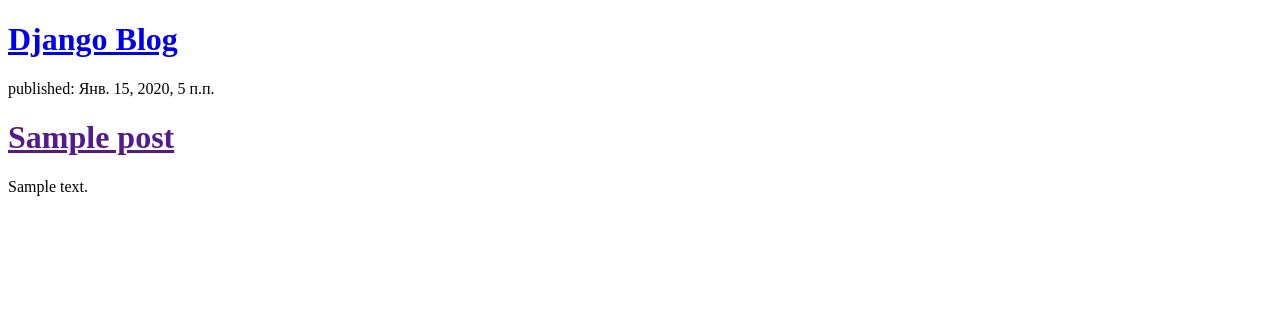
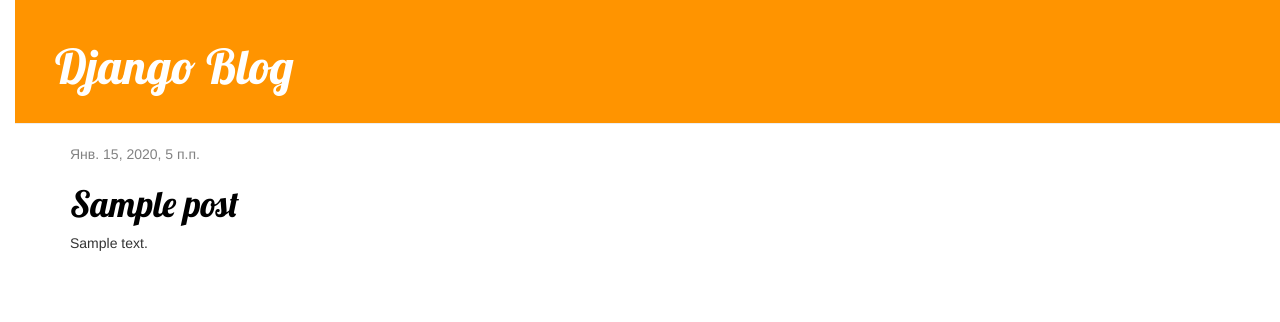
Before and after one commit to salmSibmailCom/my-first-blog, a Django app: template 1/blog/templates/blog/post_list.html in a window 1280 px wide. Shown: the top 322 px of the page. Run offline with Django 3.2, Linux system fonts and the light colour scheme; the template is opened without the code that fills it: values that come from a table or form of the project are taken from there, others are empty; tables that the repository leaves empty hold one stand-in row (values such as "Sample post"); some libraries are stand-ins or nearby versions.

Commit message:
change 'правка шаблона + делаем басе+ шаблоны для конкретных записей блока' for this site

```diff
--- /dev/null
+++ b/1/blog/static/css/blog.css
@@ -0,0 +1,54 @@
+body {
+    padding-left: 15px;
+}
+h1 a {
+    color: #5CA205;
+    font-family: 'Lobster';
+}
+
+.page-header {
+    background-color: #ff9400;
+    margin-top: 0;
+    padding: 20px 20px 20px 40px;
+}
+
+.page-header h1, .page-header h1 a, .page-header h1 a:visited, .page-header h1 a:active {
+    color: #ffffff;
+    font-size: 36pt;
+    text-decoration: none;
+}
+
+.content {
+    margin-left: 40px;
+}
+
+h1, h2, h3, h4 {
+    font-family: 'Lobster', cursive;
+}
+
+.date {
+    color: #828282;
+}
+
+.save {
+    float: right;
+}
+
+.post-form textarea, .post-form input {
+    width: 100%;
+}
+
+.top-menu, .top-menu:hover, .top-menu:visited {
+    color: #ffffff;
+    float: right;
+    font-size: 26pt;
+    margin-right: 20px;
+}
+
+.post {
+    margin-bottom: 70px;
+}
+
+.post h1 a, .post h1 a:visited {
+    color: #000000;
+}
--- /dev/null
+++ b/1/blog/templates/blog/base.html
@@ -0,0 +1,25 @@
+{% load staticfiles %}
+<!DOCTYPE html>
+<html lang="en">
+<head>
+    <title>Django Blog</title>
+    <meta charset="UTF-8">
+    <link rel="stylesheet" href="//maxcdn.bootstrapcdn.com/bootstrap/3.2.0/css/bootstrap.min.css">
+    <link rel="stylesheet" href="//maxcdn.bootstrapcdn.com/bootstrap/3.2.0/css/bootstrap-theme.min.css">
+    <link href="https://fonts.googleapis.com/css?family=Lobster&subset=latin,cyrillic" rel="stylesheet" type="text/css">
+    <link rel="stylesheet" href="{% static 'css/blog.css' %}">
+</head>
+<body>
+    <div class="page-header">
+        <h1><a href="/">Django Blog</a></h1>
+    </div>
+    <div class="content container">
+        <div class="row">
+            <div class="col-md-8">
+            {% block content %}
+            {% endblock %}
+            </div>
+        </div>
+    </div>
+</body>
+</html>
--- a/1/blog/templates/blog/post_list.html
+++ b/1/blog/templates/blog/post_list.html
@@ -1,20 +1,12 @@
-<!DOCTYPE html>
-<html lang="en">
-<head>
-    <meta charset="UTF-8">
-    <title>it is Title</title>
-</head>
-<body>
-<div>
-    <h1><a href="/">Django Blog</a></h1>
-</div>
-
-{% for post in posts %}
-    <div>
-        <p>published: {{ post.published_date }}</p>
-        <h1><a href="">{{ post.title }}</a></h1>
-        <p>{{ post.text|linebreaksbr }}</p>
-    </div>
-{% endfor %}
-</body>
-</html>
+{% extends 'blog/base.html' %}
+{% block content %}
+    {% for post in posts %}
+        <div class="post">
+            <div class="date">
+                {{ post.published_date }}
+            </div>
+            <h1><a href="{% url 'post_detail' pk=post.pk %}">{{ post.title }}</a></h1>
+            <p>{{ post.text|linebreaksbr }}</p>
+        </div>
+    {% endfor %}
+{% endblock %}
--- a/1/blog/urls.py
+++ b/1/blog/urls.py
@@ -3,4 +3,5 @@
 
 urlpatterns = [
     url(r'^$', views.post_list, name='post_list'),
+    url(r'^post/(?P<pk>\d+)/$', views.post_detail, name='post_detail'),
 ]
--- a/1/blog/views.py
+++ b/1/blog/views.py
@@ -1,8 +1,13 @@
 from django.shortcuts import render
 from django.utils import timezone
 from .models import Post
+from django.shortcuts import render, get_object_or_404
 
 
 def post_list(request):
     posts = Post.objects.filter(published_date__lte=timezone.now()).order_by('published_date')
     return render(request, 'blog/post_list.html', {'posts': posts})
+
+def post_detail(request, pk):
+  post = get_object_or_404(Post, pk=pk)
+  return render(request, 'blog/post_detail.html', {'post': post})
```
Also changed, not shown: 1/blog/templates/blog/post_detail.html (added, +13 -0 lines).
